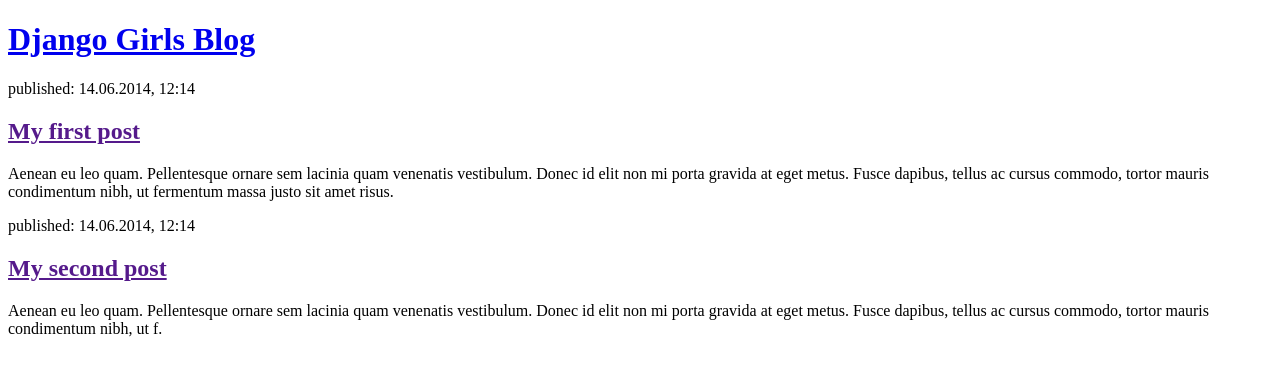
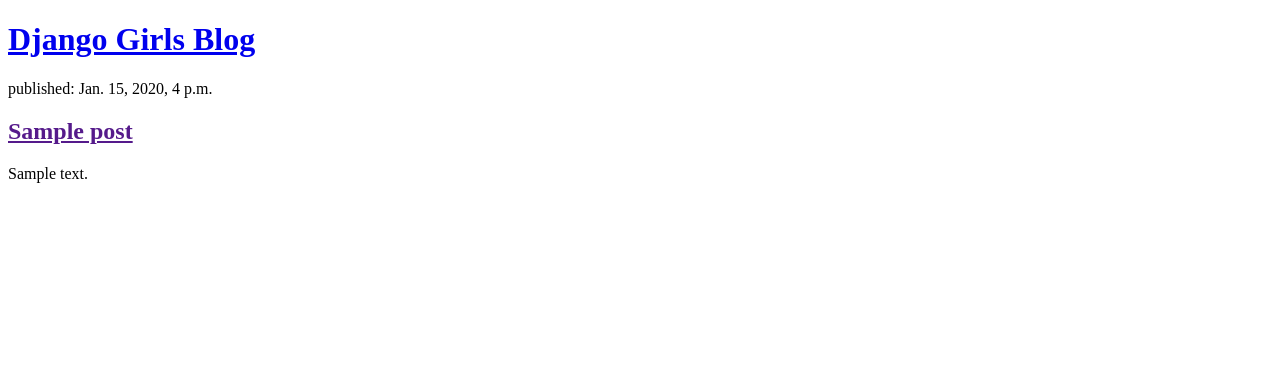
Before and after one commit to hmursaleen/my-first-blog, a Django app: page / in a window 1280 px wide. Shown: the top 376 px of the page. Run offline with Django 4.2, Linux system fonts and the light colour scheme; tables that the repository leaves empty hold one stand-in row (values such as "Sample post").

Commit message:
Modified templates to display posts from database.

```diff
--- a/mysite/blog/templates/blog/post_list.html
+++ b/mysite/blog/templates/blog/post_list.html
@@ -5,19 +5,15 @@
     </head>
     <body>
         <header>
-            <h1><a href="/">Django Girls Blog</a></h1>
-        </header>
+    <h1><a href="/">Django Girls Blog</a></h1>
+</header>
 
-        <article>
-            <time>published: 14.06.2014, 12:14</time>
-            <h2><a href="">My first post</a></h2>
-            <p>Aenean eu leo quam. Pellentesque ornare sem lacinia quam venenatis vestibulum. Donec id elit non mi porta gravida at eget metus. Fusce dapibus, tellus ac cursus commodo, tortor mauris condimentum nibh, ut fermentum massa justo sit amet risus.</p>
-        </article>
-
-        <article>
-            <time>published: 14.06.2014, 12:14</time>
-            <h2><a href="">My second post</a></h2>
-            <p>Aenean eu leo quam. Pellentesque ornare sem lacinia quam venenatis vestibulum. Donec id elit non mi porta gravida at eget metus. Fusce dapibus, tellus ac cursus commodo, tortor mauris condimentum nibh, ut f.</p>
-        </article>
+{% for post in posts %}
+    <article>
+        <time>published: {{ post.published_date }}</time>
+        <h2><a href="">{{ post.title }}</a></h2>
+        <p>{{ post.text|linebreaksbr }}</p>
+    </article>
+{% endfor %}
     </body>
 </html>
--- a/mysite/blog/views.py
+++ b/mysite/blog/views.py
@@ -1,5 +1,13 @@
 from django.shortcuts import render
+from django.http import HttpResponse
+from django.template import loader
+from .models import Post
 
 # Create your views here.
 def post_list(request):
-    return render(request, 'blog/post_list.html', {})
+	posts = Post.objects.all().values()
+	template = loader.get_template('blog/post_list.html')
+	context = {
+    'posts': posts,
+    }
+	return HttpResponse(template.render(context, request))
--- a/mysite/manage.py
+++ b/mysite/manage.py
@@ -10,7 +10,7 @@
     try:
         from django.core.management import execute_from_command_line
     except ImportError as exc:
-        raise ImportError(
+        raise ImportError(s
             "Couldn't import Django. Are you sure it's installed and "
             "available on your PYTHONPATH environment variable? Did you "
             "forget to activate a virtual environment?"
```
Also changed, not shown: mysite/blog/templates/blog/post_lists.html (deleted).
